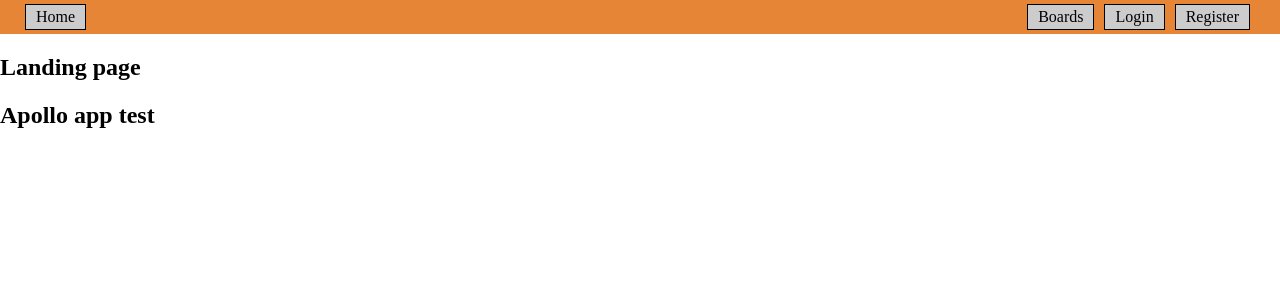
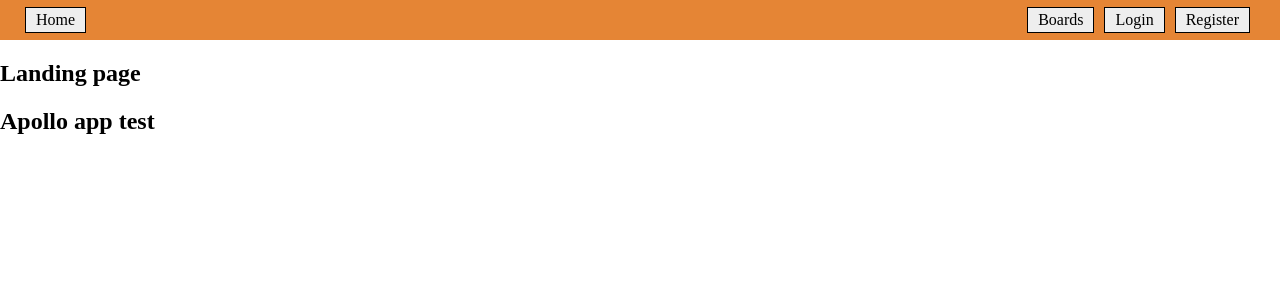
Before and after one commit to phelan97/bulletin-board-client, a React (Create React App) app: page / in a window 1280 px wide. Shown: the top 300 px of the page. Built offline with nearby package versions, Linux system fonts and the light colour scheme.

Commit message:
minor header adjustment

```diff
--- a/src/components/header.css
+++ b/src/components/header.css
@@ -2,6 +2,7 @@ ul {
   padding-left: 0;
   margin-top: 0;
   margin-right: 20px;
+  margin-bottom: 0;
   list-style: none;
   display: flex;
   justify-content: flex-end;
@@ -12,19 +13,20 @@ li {
   margin-right: 10px;
 }
 
-header {
+nav {
   background-color: #E58535;
+  padding: 3px 0;
 }
 
 nav button {
   padding: 3px 10px;
-  background-color: #ccc;
+  background-color: #eee;
   border: 1px solid black;
   cursor: pointer;
 }
 
 nav button:hover {
-  box-shadow: 1px 1px #eee;
+  box-shadow: 1px 1px #555;
 }
 
 .button-home {
```
